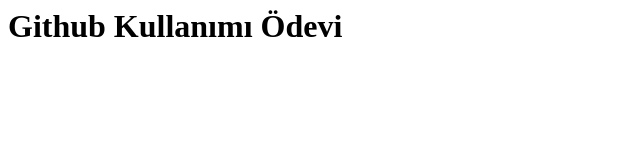
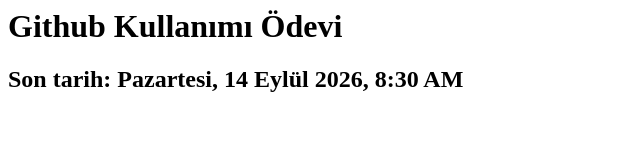
Before and after one commit to meltemmbaykal/mobile-softIto, a plain HTML site: page index.html in a window 1280 px wide. Shown: the whole page, without its empty margins (0-640 px from the left). Drawn offline with Linux system fonts and the light colour scheme.

Commit message:
feature/add-date

```diff
--- a/index.html
+++ b/index.html
@@ -1,5 +1,6 @@
 <html>
   <body>
     <h1>Github Kullanımı Ödevi</h1>
+    <h2>Son tarih: Pazartesi, 14 Eylül 2026, 8:30 AM</h2>
   </body>
 </html>
```
